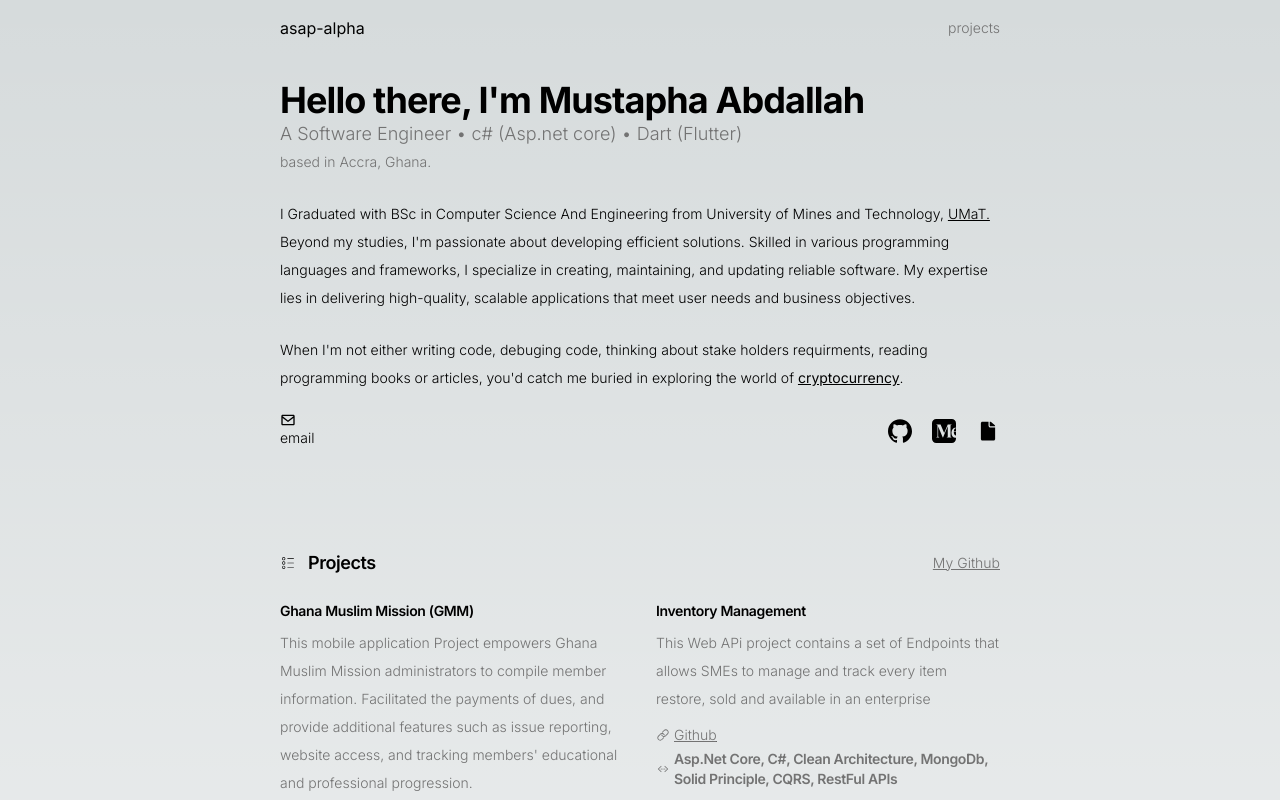
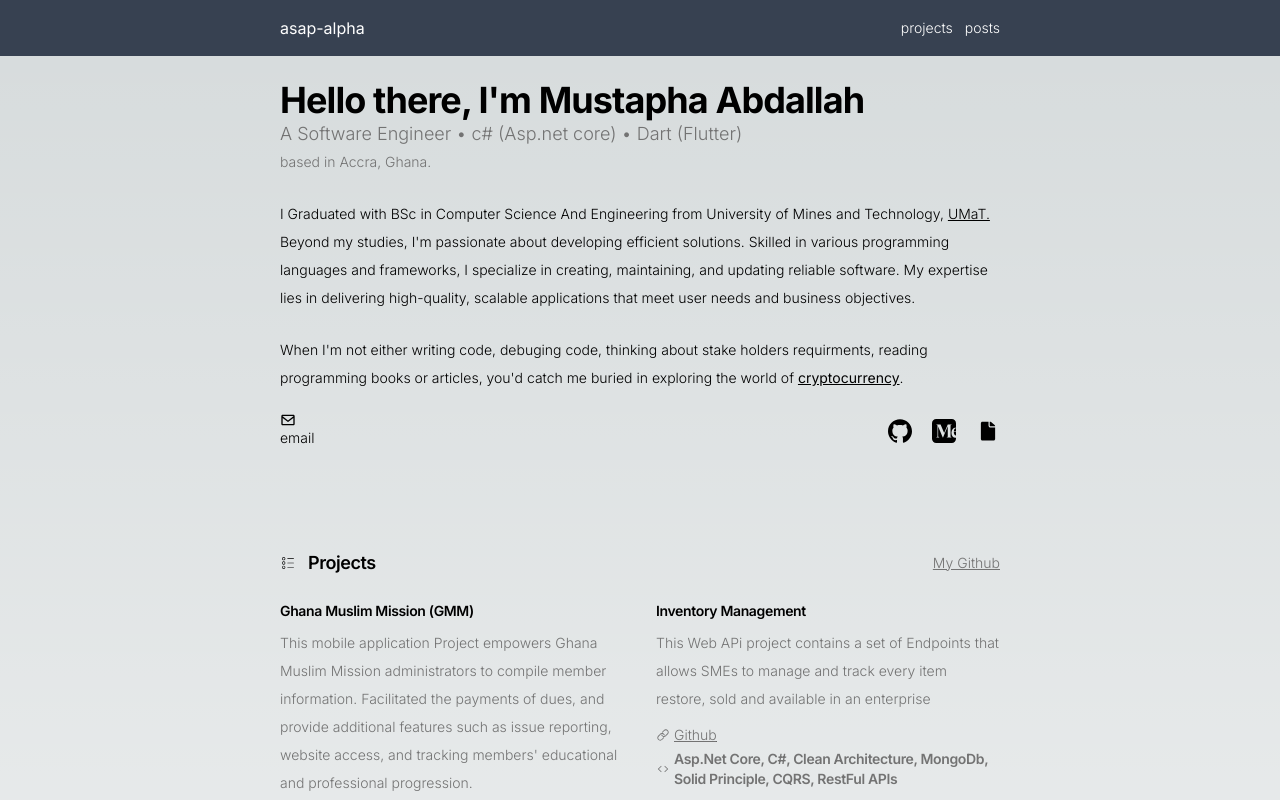
Before and after one commit to asap-alpha/personal-portfolio, a Next.js app: page / in a window 1280 px wide. Shown: the top 800 px of the page. Built offline with nearby package versions, Linux system fonts and the light colour scheme.

Commit message:
theme changes

```diff
--- a/src/app/layers/introduction.tsx
+++ b/src/app/layers/introduction.tsx
@@ -1,9 +1,9 @@
 import React from "react";
 import Link from "next/link";
-import { SiGithub,SiDevdotto, SiMedium } from "react-icons/si";
+import { SiGithub,SiMedium } from "react-icons/si";
 import { BiEnvelope } from "react-icons/bi";
 import { IoIosDocument } from "react-icons/io";
-import { UMaTLink, cryptocurrencyLink,resumerLink } from "@/data/constant_Json";
+import { UMaTLink, cryptocurrencyLink,github,medium_link,resumerLink, user_email } from "@/data/constant_Json";
 
 function Introduction() {
   return (
@@ -55,7 +55,7 @@ function Introduction() {
           .
         </p>
         <div className="flex flex-col sm:flex-row sm:justify-between sm:items-center gap-5 my-5">
-          <Link href={"mailto:abdullahmustapha59@gmail.com"} target="_blank">
+            <Link href={`mailto:${user_email}`} target="_blank">
             <button className="btn rounded-full">
               <BiEnvelope />
               <p className="text-sm mt-0">email</p>
@@ -63,23 +63,21 @@ function Introduction() {
           </Link>
           <div className="flex items-center gap-5">
             <Link
-              href={"https://github.com/asap-alpha"}
+              href={github}
               target="_blank"
               className="text-2xl"
             >
               <SiGithub />
             </Link>
             <Link
-              href={""}
+              href={medium_link}
               target="_blank"
               className="text-2xl"
             >
               <SiMedium />
             </Link>
             <Link
-              href={
-                resumerLink
-              }
+              href={resumerLink}
               target="_blank"
               className="text-2xl"
             >
--- a/src/components/experience.tsx
+++ b/src/components/experience.tsx
@@ -1,3 +1,4 @@
+import { resumerLink } from "@/data/constant_Json";
 import { experience_json } from "@/data/experience_json";
 import Link from "next/link";
 
@@ -7,9 +8,7 @@ function ExperienceSection() {
       <div className="flex flex-row justify-between items-center gap-5">
         <h4>Work Experience</h4>
         <Link
-          href={
-            "https://docs.google.com/document/d/1y46kIBLlpU7lt1Nx82RL5jnDPgpilo2tDgmPBSSV05c/edit?usp=sharing"
-          }
+          href={resumerLink}
           target="_blank"
           className="text-neutral-500 underline  hover:text-black dark:hover:text-black ease-in-out duration-500"
         >
@@ -20,7 +19,7 @@ function ExperienceSection() {
       <div>
         {experience_json.map((item) => {
           return (
-            <Link href={`${item.company_website}`} key={item.id}>
+            <Link href={`${item.company_website}`} target="_blank" key={item.id}>
               <div className="border-b border-b-neutral-500 py-5 hover:scale-[1.02] ease-in-out duration-500">
                 <div className="flex flex-col sm:flex-row sm:justify-between sm:items-center">
                   <h5>{item.company_name}</h5>
--- a/src/components/navbar.tsx
+++ b/src/components/navbar.tsx
@@ -1,22 +1,23 @@
+import { github, medium_blog_link, medium_link } from '@/data/constant_Json';
 import Link from 'next/link';
 
 function Navbar(){
     return (
-        <div className="fixed w-full h-[7vh] nav-container">
-        <nav className="flex justify-between items-center max-w-3xl mx-auto h-full px-6 py-3">
+        <div className="fixed w-full h-[7vh] nav-container bg-gray-700">
+        <nav className="flex justify-between items-center max-w-3xl mx-auto h-full px-6 py-3 text-white">
           <div>asap-alpha</div>
-          <div className="text-neutral-500">
+          <div className="text-neutral-255">
             <div className="flex items-center gap-3">
-              <Link href={`https://github.com/asap-alpha`} target="_blank">
-                <p className="text-sm hover:text-black ease-in duration-200">
+              <Link href={github} target="_blank">
+                <p className="text-sm hover:text-blue-100 ease-in duration-200">
                   projects
                 </p>
               </Link>
-              {/* <Link href={`/blog`}>
-                <p className="text-sm hover:text-black ease-in duration-200">
+              <Link href={medium_blog_link} target="_blank">
+                <p className="text-sm hover:text-blue-100 ease-in duration-200">
                   posts
                 </p>
-              </Link> */}
+              </Link>
             </div>
           </div>
         </nav>
--- a/src/components/project.tsx
+++ b/src/components/project.tsx
@@ -39,7 +39,7 @@ return(
             </Link>
             <div className="flex items-center gap-1 text-neutral-500 text-sm font-semibold tracking-tight">
                 <span>
-                  <IoIosCodeWorking />
+                  <IoIosCode />
                 </span>
                 <h6 className="text-neutral-500">{item.stack}</h6>
                 </div>
--- a/src/data/constant_Json.tsx
+++ b/src/data/constant_Json.tsx
@@ -1,3 +1,7 @@
 export const cryptocurrencyLink = "https://www.google.com/search?q=what+is+cryptocurrency&oq=what+is+cyptocu&gs_lcrp=EgZjaHJvbWUqDAgBEAAYChixAxiABDIGCAAQRRg5MgwIARAAGAoYsQMYgAQyCQgCEAAYChiABDIJCAMQABgKGIAEMgkIBBAAGAoYgAQyCQgFEAAYChiABDIJCAYQABgKGIAEMgkIBxAAGAoYgAQyCQgIEAAYChiABDIJCAkQABgKGIAE0gEIODM2MmowajSoAgCwAgE&sourceid=chrome&ie=UTF-8";
 export const UMaTLink = "https://umat.edu.gh/";
-export const resumerLink = "https://docs.google.com/document/d/1y46kIBLlpU7lt1Nx82RL5jnDPgpilo2tDgmPBSSV05c/edit?usp=sharing"
+export const resumerLink = "https://docs.google.com/document/d/1y46kIBLlpU7lt1Nx82RL5jnDPgpilo2tDgmPBSSV05c/edit?usp=sharing";
+export const github = "https://github.com/asap-alpha";
+export const user_email = "abdullahmustapha59@gmail.com";
+export const medium_link = "https://medium.com/@abdullahmustapha59";
+export const medium_blog_link = "https://medium.com/me/stories/public";
--- a/src/data/experience_json.tsx
+++ b/src/data/experience_json.tsx
@@ -13,7 +13,7 @@ export const experience_json = [
     job_type: "Full time",
     role:"Software Engineer, Cross-Functional Mobile Developer (Flutter)",
     duration: "June, 2021 – Present",
-    company_website: "https://hubtel.com/",
+    company_website: "https://mpedigree.com/en/",
     },
     {
     id :2,
```
